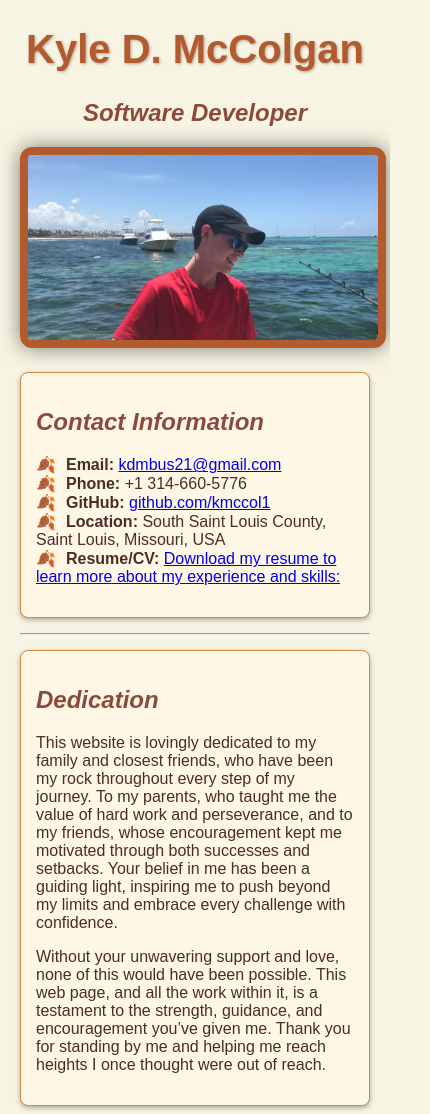
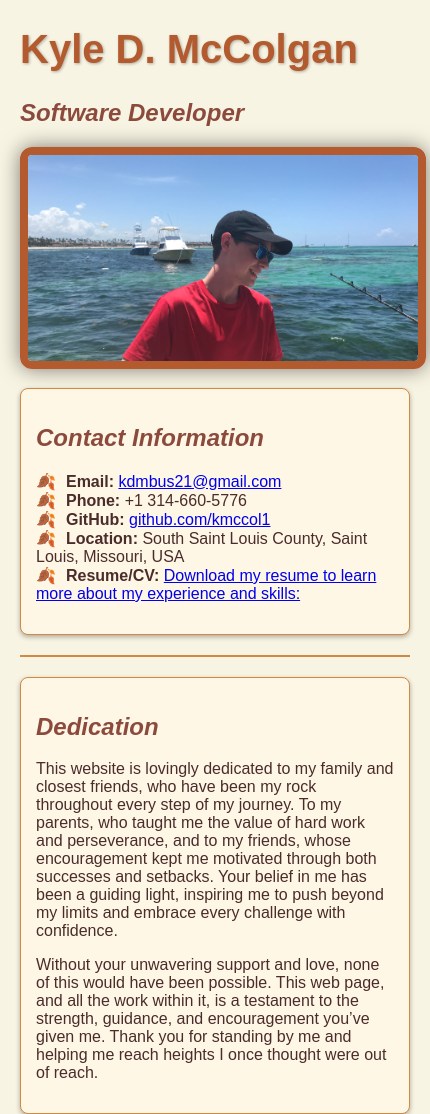
Before and after one commit to kmccol1/kyle-mccolgan, a website: page index.html in a window 390 px wide. Shown: the top 1114 px of the page, 430 px wide, since content can reach past the window. Drawn offline with Linux system fonts and the light colour scheme.

Commit message:
Fix overflow issue in header and profile image layout
- Adjusted styles to prevent overflow next to header and profile image
- Refined layout to ensure proper responsiveness and alignment
- Enhanced header and image sections for improved visual flow.

```diff
--- a/index.html
+++ b/index.html
@@ -7,6 +7,7 @@
     <title>Kyle D. McColgan - Portfolio</title>
 </head>
 <body>
+    <div class="container"
         <header>
             <h1>Kyle D. McColgan</h1>
             <h2>Software Developer</h2>
@@ -112,5 +113,6 @@
         <footer>
             <p>Updated: October 2024 - Refined skills section</p>
         </footer>
+    </div>
 </body>
 </html>
--- a/styles.css
+++ b/styles.css
@@ -1,9 +1,11 @@
 /* General Styles */
 body {
     font-family: 'Arial', sans-serif;
-    margin: 20px;
-    background-color: #f8f4e3; /* Soft beige for a cozy, seasonal feel */
-    color: #4a2c2a; /* Deep brown text for a warm contrast */
+    margin: 0;
+    padding: 0;
+    overflow-x: hidden; /* Prevent horizontal overflow */
+    background-color: #f8f4e3;
+    color: #4a2c2a;
 }
 
 /* Header styles */
@@ -14,28 +16,38 @@ header {
 
 h1 {
     font-size: 2.5em;
-    color: #b35a2e; /* Rich burnt orange for a Thanksgiving vibe */
-    text-shadow: 1px 1px 3px rgba(0, 0, 0, 0.3); /* Subtle shadow for a warm touch */
+    color: #b35a2e;
+    text-shadow: 1px 1px 3px rgba(0, 0, 0, 0.3);
+    word-wrap: break-word; /* Ensure long words break into the next line */
 }
 
 h2 {
-    color: #8c4a3c; /* Deep rust color for a seasonal look */
+    color: #8c4a3c;
     font-style: italic;
+    word-wrap: break-word;
 }
 
 /* Profile image */
 .profile-img {
-    width: 100%; /* Full width of the content section */
-    height: auto; /* Maintain the aspect ratio of the rectangular image */
-    object-fit: cover; /* Ensures the image covers the area without distortion */
-    border: 8px solid #b35a2e; /* A thicker, more ornate border in a warm burnt orange color */
-    border-radius: 12px; /* Slightly rounded corners to soften the rectangular look */
-    box-shadow: 0px 0px 20px rgba(0, 0, 0, 0.5); /* A more pronounced shadow for depth */
-    transition: border-color 0.3s ease-in-out; /* Smooth transition for border color change */
+    width: 100%;
+    max-width: 400px; /* Limit the image width */
+    height: auto;
+    object-fit: cover;
+    border: 8px solid #b35a2e;
+    border-radius: 12px;
+    box-shadow: 0px 0px 20px rgba(0, 0, 0, 0.5);
+    transition: border-color 0.3s ease-in-out;
 }
 
 .profile-img:hover {
     border-color: #d08a43; /* Change border color on hover for a subtle highlight effect */
+}
+
+.container {
+    width: 100%;
+    max-width: 1200px; /* Limit the maximum width of the page */
+    margin: 0 auto; /* Center align the content */
+    padding: 0 20px; /* Add some padding */
 }
 
 /* Section styling */
@@ -60,6 +72,12 @@ ul li::before {
     color: #b35a2e; /* Orange to match the Thanksgiving theme */
 }
 
+
+hr {
+    margin: 20px 0;
+    border: 1px solid #d08a43;
+}
+
 /* Footer styling */
 footer {
     text-align: center;
```
Lines whose indentation alone changed are shown as unchanged.
